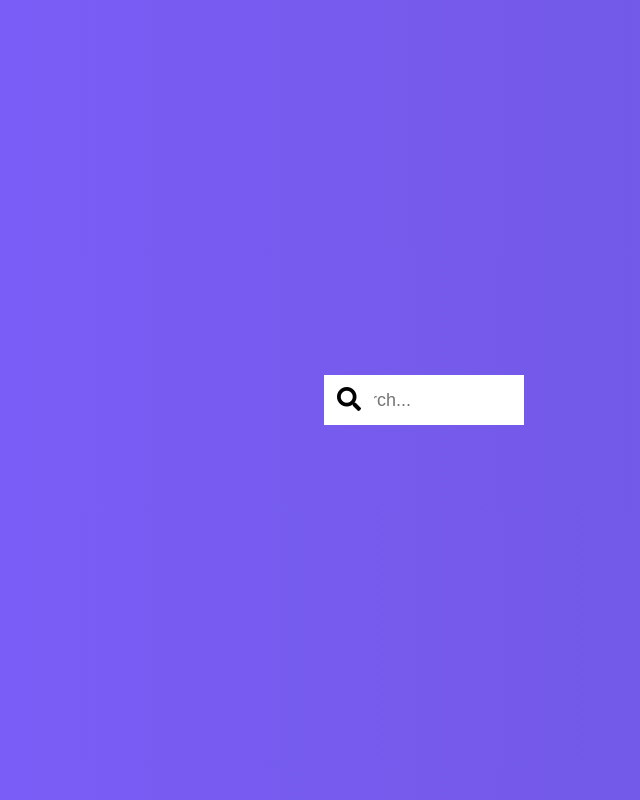
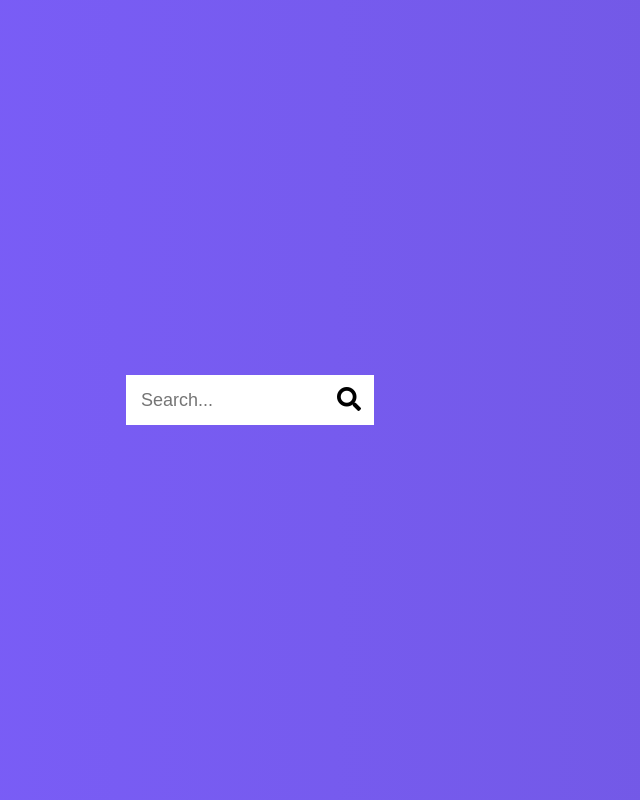
Before and after one commit to chelz2/SEARCH-BAR, a plain HTML site: page index.html in a window 1280 px wide. Both pictures are taken after a click on the button 640 px from the left and 400 px from the top of the page. Shown: the whole page, without its empty margins (414-1054 px from the left). Drawn offline with Linux system fonts and the light colour scheme.

Commit message:
modified css file for search icon

```diff
--- a/style.css
+++ b/style.css
@@ -49,6 +49,6 @@ body{
     width: 200px;
 }
 
-.search.active{
+.search.active .btn{
     transform: translateX(198px);
 }
```
